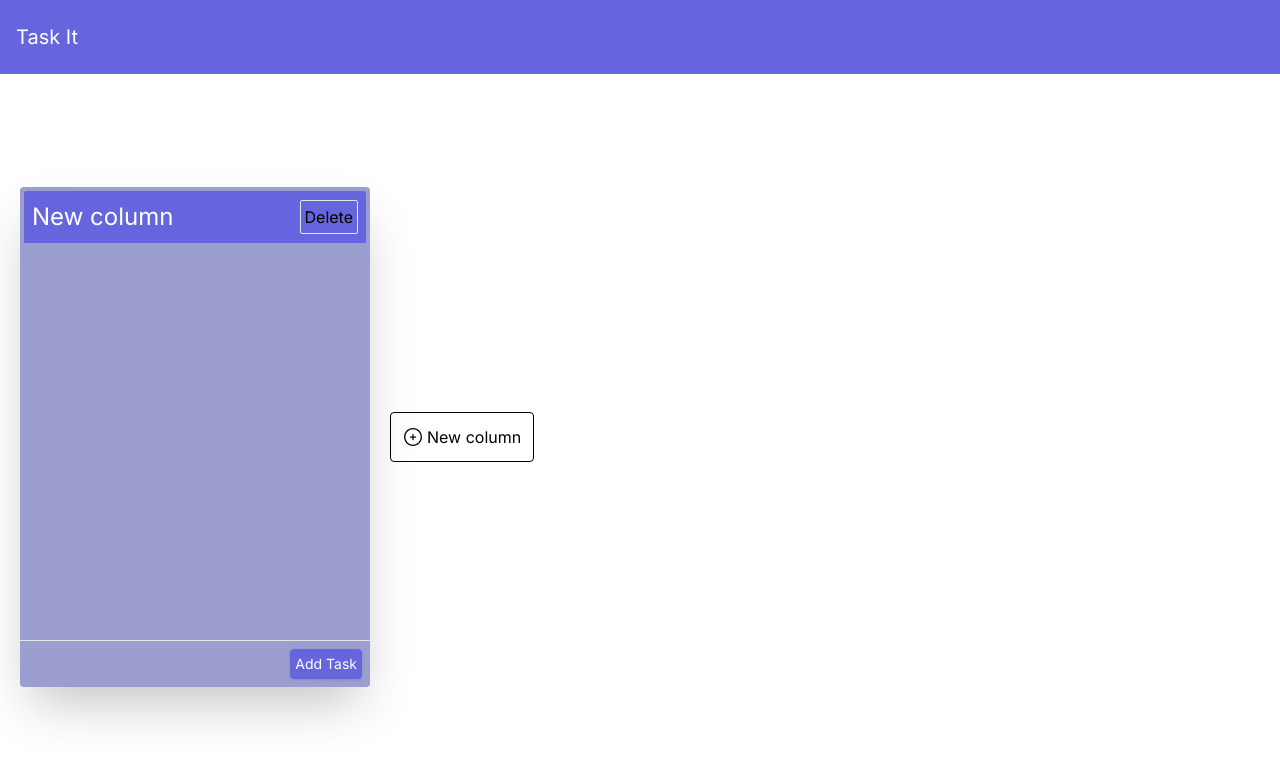
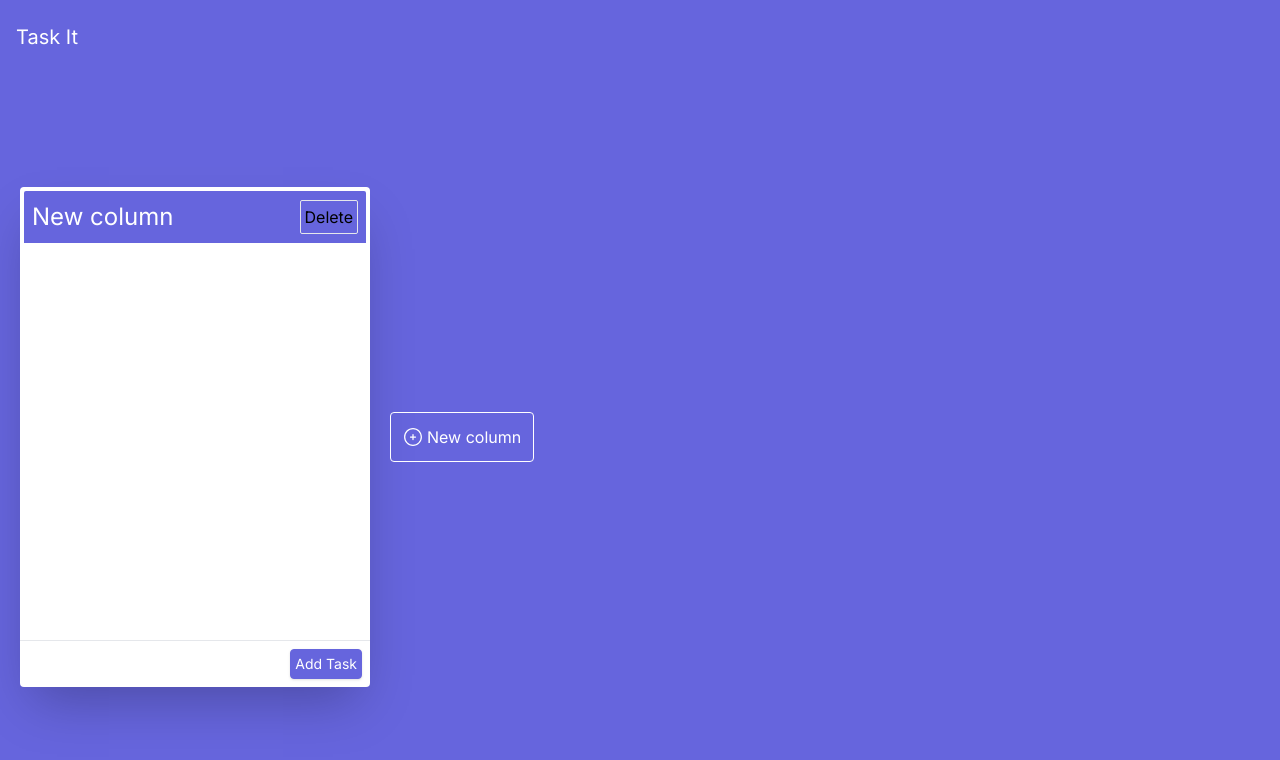
Before and after one commit to lmhmDev/task-it, a Next.js app: page / in a window 1280 px wide. Both pictures are taken after a click on the button "New column". Shown: the top 760 px of the page. Built offline with nearby package versions, Linux system fonts and the light colour scheme.

Commit message:
changed bg color

```diff
--- a/src/app/page.tsx
+++ b/src/app/page.tsx
@@ -21,7 +21,7 @@ export default function Home() {
     }
 
     return (
-        <main className="flex items-center h-[calc(100vh-74px)] w-full">
+        <main className="flex items-center h-[calc(100vh-74px)] w-full bg-primary">
             {showModal && modalTask && <Modal task={modalTask} deactivate={deactivateModal} />}
             <Board activeModal={activeModal} />
         </main>
--- a/src/components/board.tsx
+++ b/src/components/board.tsx
@@ -119,7 +119,7 @@ const Board = ({ activeModal }: Props) => {
 
                     })}
                 </SortableContext>
-                <button className="flex items-center justify-center gap-1 p-3 border border-black rounded hover:bg-[#f1f1f1]" onClick={addColumn}><AddIcon />New column</button>
+                <button className="flex items-center justify-center gap-1 p-3 border border-white text-white rounded hover:bg-secondary" onClick={addColumn}><AddIcon />New column</button>
             </div>
             {typeof window !== 'undefined' && createPortal(
                 <DragOverlay>
--- a/src/components/column.tsx
+++ b/src/components/column.tsx
@@ -44,14 +44,14 @@ const ColumnContainer = ({ column, tasks, activeModal }: Props) => {
     }
 
     return (
-        <div ref={setNodeRef} style={style} className="flex flex-col h-[500px] bg-secondary min-w-[350px] rounded shadow-2xl">
+        <div ref={setNodeRef} style={style} className="flex flex-col h-[500px] bg-white min-w-[350px] rounded shadow-2xl">
             <div
                 {...attributes}
                 {...listeners}
                 onClick={() => setEditMode(true)}
                 className="
             bg-primary
-            border-secondary
+            border-white
             border-4
             h-[60px]
             p-2
--- a/src/components/icons/addIcon.tsx
+++ b/src/components/icons/addIcon.tsx
@@ -1,12 +1,12 @@
 function AddIcon() {
     return (
-        <svg xmlns='http://www.w3.org/2000/svg' fill='none' viewBox='0 0 24 24' className="w-[20px]">
-            <g fill='#000'>
-                <path d='M12.75 9a.75.75 0 00-1.5 0v2.25H9a.75.75 0 000 1.5h2.25V15a.75.75 0 001.5 0v-2.25H15a.75.75 0 000-1.5h-2.25V9z'></path>
+        <svg xmlns="http://www.w3.org/2000/svg" fill="none" viewBox="0 0 24 24" className="w-[20px]">
+            <g fill="#fff">
+                <path d="M12.75 9a.75.75 0 00-1.5 0v2.25H9a.75.75 0 000 1.5h2.25V15a.75.75 0 001.5 0v-2.25H15a.75.75 0 000-1.5h-2.25V9z"></path>
                 <path
-                    fillRule='evenodd'
-                    d='M12 1.25C6.063 1.25 1.25 6.063 1.25 12S6.063 22.75 12 22.75 22.75 17.937 22.75 12 17.937 1.25 12 1.25zM2.75 12a9.25 9.25 0 1118.5 0 9.25 9.25 0 01-18.5 0z'
-                    clipRule='evenodd'
+                    fillRule="evenodd"
+                    d="M12 1.25C6.063 1.25 1.25 6.063 1.25 12S6.063 22.75 12 22.75 22.75 17.937 22.75 12 17.937 1.25 12 1.25zM2.75 12a9.25 9.25 0 1118.5 0 9.25 9.25 0 01-18.5 0z"
+                    clipRule="evenodd"
                 ></path>
             </g>
         </svg>
```
